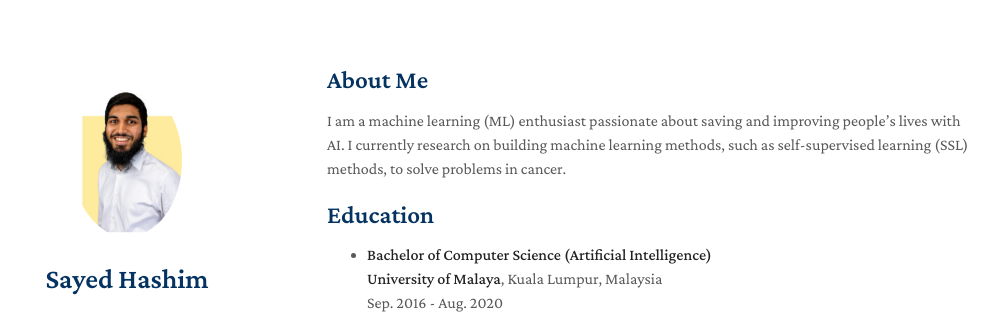
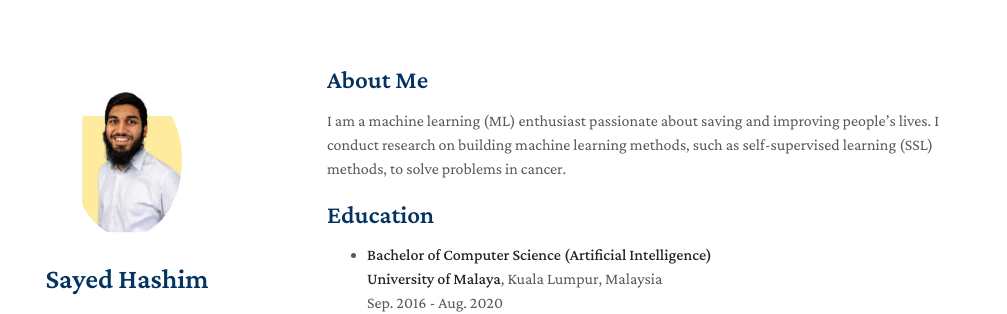
Before and after one commit to hashimsayed0/hashimsayed0.github.io, a Jekyll site: the page built from index.md, in a window 1280 px wide and 1181 px high. Shown: the top 314 px of the window, without its empty margins (143-1150 px from the left). Built offline with Jekyll 4.4.1, drawn with Linux system fonts in a browser that asks for light colours; nearby versions of some CDN libraries; a style sheet for code colours, icons or effects is not loaded; our own code applies the rules of GitHub Pages for plain Markdown files.

Commit message:
Update index.md

```diff
--- a/index.md
+++ b/index.md
@@ -4,7 +4,7 @@ layout: homepage
 
 ## About Me
 
-I am a machine learning (ML) enthusiast passionate about saving and improving people’s lives with AI. I currently research on building machine learning methods, such as self-supervised learning (SSL) methods, to solve problems in cancer.
+I am a machine learning (ML) enthusiast passionate about saving and improving people’s lives. I conduct research on building machine learning methods, such as self-supervised learning (SSL) methods, to solve problems in cancer.
 
 ## Education
 
```
